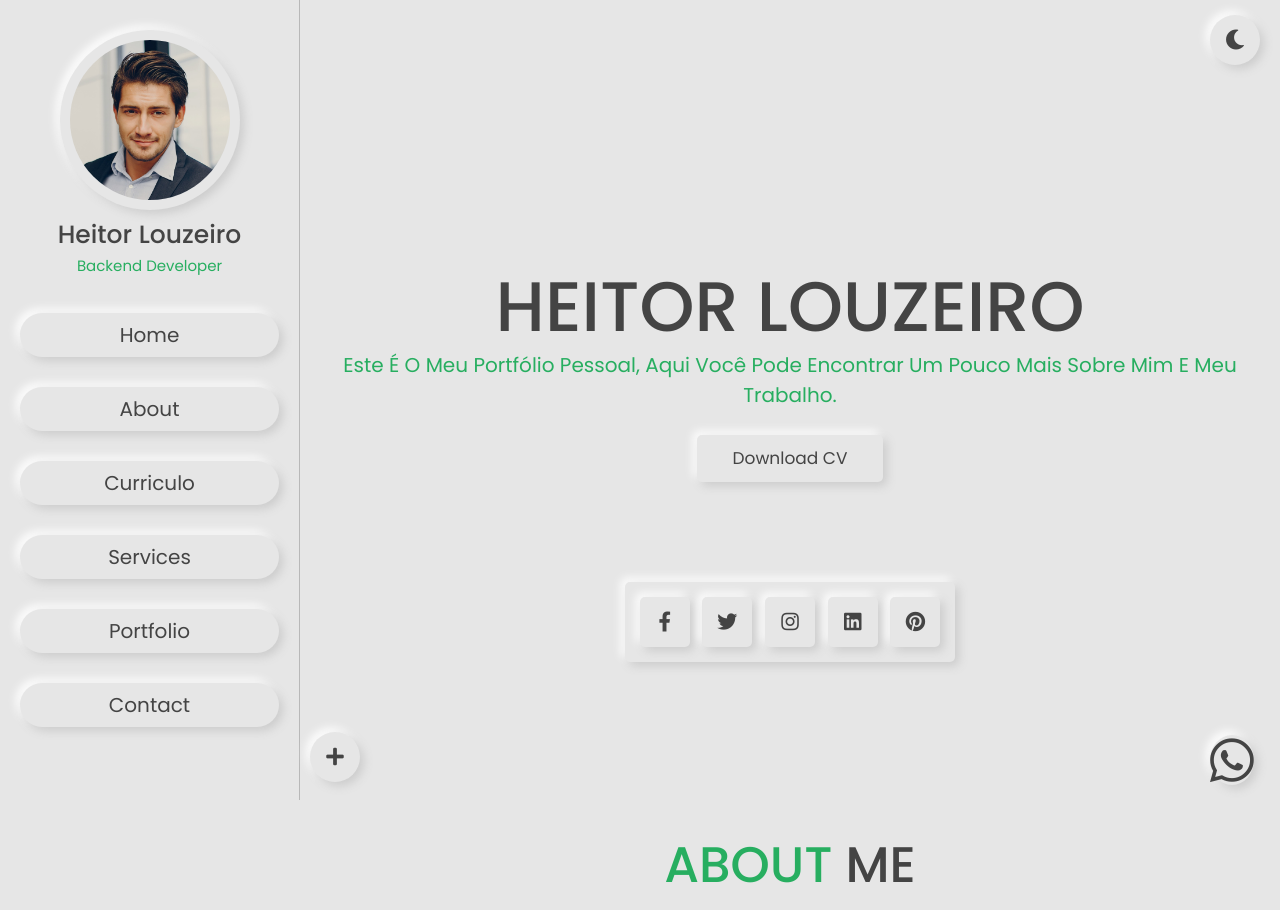
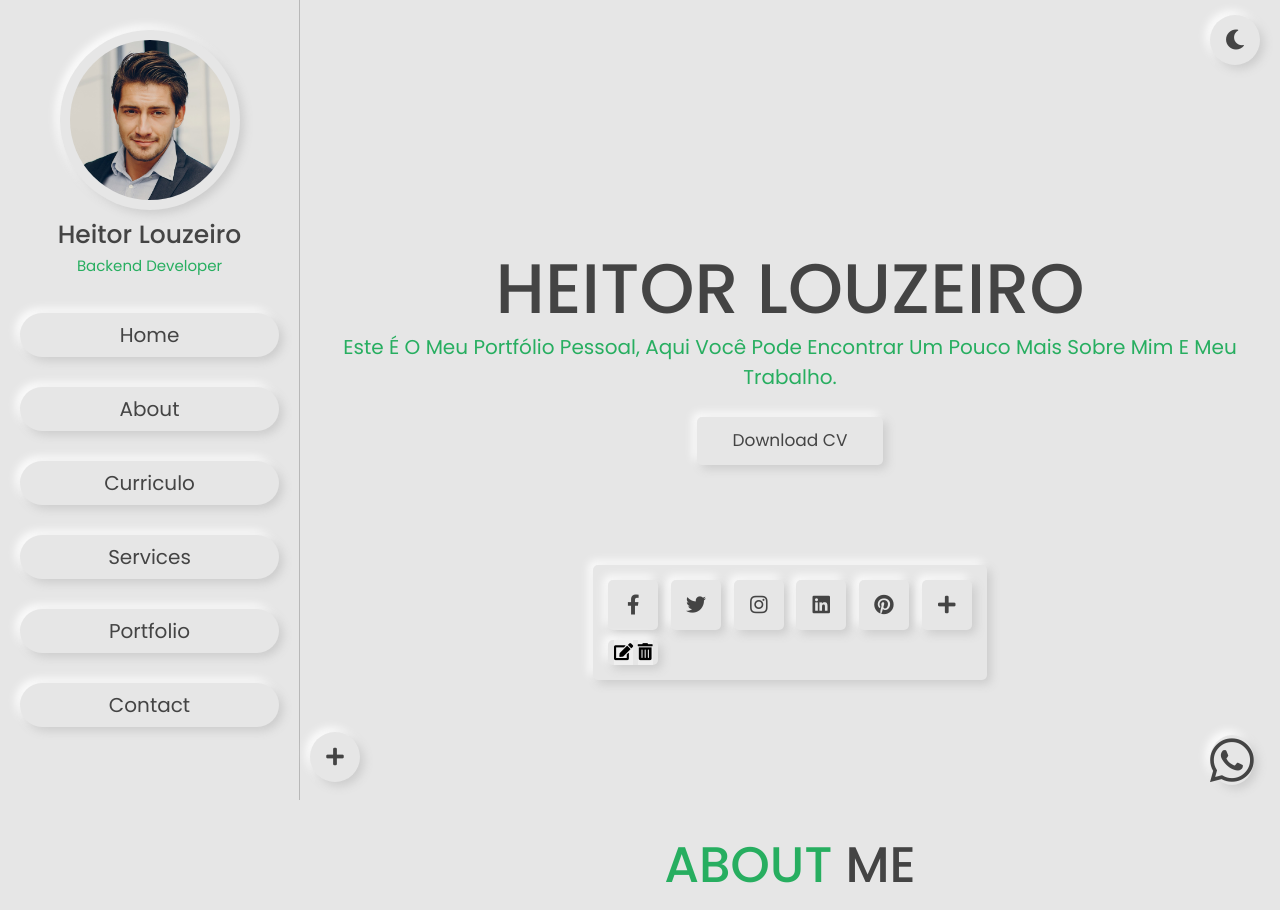
Before and after one commit to HeitorLouzeiro/portifolio, a Django app: template portifolio/templates/Front-end/index.html in a window 1280 px wide; the page is wider, and only the part inside the window is pictured. Shown: the top 910 px of that part. Run offline with Django 3.2, Linux system fonts and the light colour scheme; the template is opened without the code that fills it, so the values that code supplies are empty.

Commit message:
added new modal to example index.

```diff
--- a/portifolio/templates/Front-end/css/style.css
+++ b/portifolio/templates/Front-end/css/style.css
@@ -268,6 +268,36 @@ a{
 }
 
 .togle-whatsapp a:hover{
+    color:var(--green);
+    box-shadow: var(--box-shadow-inset);
+}
+.mini-card{
+    display: inline-grid;
+    align-items: center;
+    font-size: 1.5rem;
+}
+.plus-card{
+    height: 5rem;
+    width: 5rem;
+    line-height: 5rem;
+    box-shadow: var(--box-shadow);
+    margin: 0.5rem;
+    font-size: 2rem;
+    color: var(--black);
+    border-radius: 0.5rem;
+    background: var(--bg-color);
+}
+.plus-card:hover{
+    box-shadow: var(--box-shadow-inset);
+    color: var(--green);
+}
+.button-card{
+    font-size: 1.7rem;
+    box-shadow: var(--box-shadow);
+    margin: 0.5rem;
+    border-radius: 0.5rem;
+}
+.button-card:hover{
     color:var(--green);
     box-shadow: var(--box-shadow-inset);
 }
--- a/portifolio/templates/Front-end/index.html
+++ b/portifolio/templates/Front-end/index.html
@@ -94,12 +94,38 @@
         </div>
 
         <div class="share">
-            <a href="#" class="fab fa-facebook-f"></a>
+            <div class="mini-card">
+                <a href="#" class="fab fa-facebook-f"></a>
+                <div class="button-card">
+                    <button type="button" data-bs-toggle="modal" data-bs-target="#modalskill"><i class="fas fa-edit"></i></button>
+                    <button><i class="fas fa-trash-alt"></i></button>
+                </div>
+            </div>
             <a href="#" class="fab fa-twitter"></a>
             <a href="#" class="fab fa-instagram"></a>
             <a href="#" class="fab fa-linkedin"></a>
             <a href="#" class="fab fa-pinterest"></a>
+
+            <button  type="button" class="plus-card" data-bs-toggle="modal" data-bs-target="#modalskill"><i class="fas fa-plus"></i></button>
         </div>
+            <!-- Modal -->
+            <div class="modal fade" id="modalskill" data-bs-backdrop="static" data-bs-keyboard="false" tabindex="-1"
+            aria-labelledby="staticBackdropLabel" aria-hidden="true">
+            <div class="modal-dialog">
+                <div class="modal-content">
+                    <div class="modal-header">
+                        <h1 class="modal-title" id="staticBackdropLabel">Mini Card</h1>
+                        <button type="button" class="btn-close" data-bs-dismiss="modal" aria-label="Close"></button>
+                    </div>
+                    <div class="modal-body">
+                        ...
+                    </div>
+                    <div class="modal-footer">
+                        <button type="button" class="btn btn-secondary" data-bs-dismiss="modal">Close</button>
+                        <button type="button" class="btn btn-primary">Save</button>
+                    </div>
+                </div>
+            </div>
     </section>
 
     <!-- home section ends -->
```
